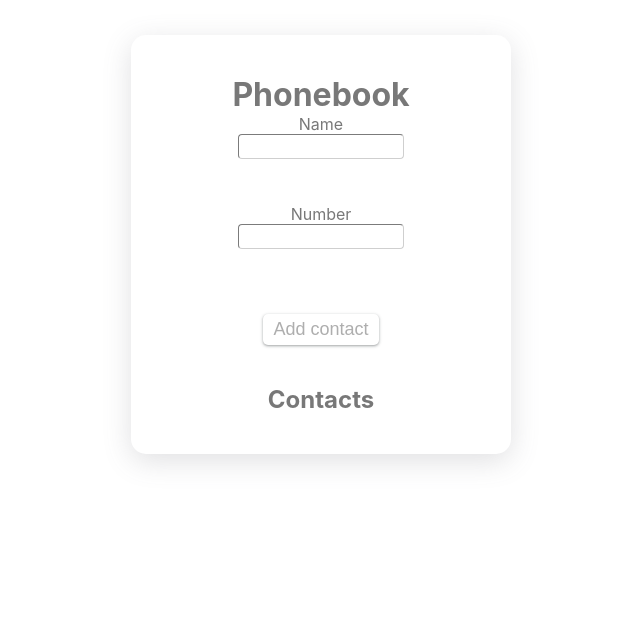
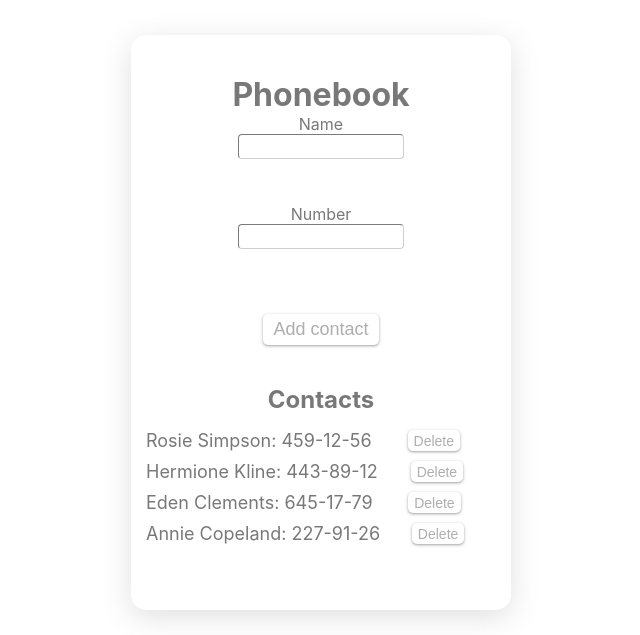
Before and after one commit to iakivpekarskyi/goit-react-hw-02-phonebook, a React (Create React App) app: page / in a window 1280 px wide. Shown: the part 165-800 px from the top of the page, without its empty margins (319-959 px from the left). Built offline with nearby package versions, Linux system fonts and the light colour scheme.

Commit message:
added  addContact & removeContact

```diff
--- a/src/components/App/App.jsx
+++ b/src/components/App/App.jsx
@@ -4,6 +4,7 @@ import { ContactForm } from '../ContactForm/ContactForm';
 import { ContactList } from '../ContactList/ContactList';
 import { Filter } from '../Filter/Filter';
 import { Layout } from './App.styled';
+import { nanoid } from 'nanoid';
 
 export class App extends Component {
   state = {
@@ -16,16 +17,35 @@ export class App extends Component {
     filter: '',
   };
 
+  addContact = ({ name, number }) => {
+    const newContact = {
+      id: nanoid(),
+      name,
+      number,
+    };
+
+    this.state.contacts.map(contact => contact.name).includes(name)
+      ? alert(`${name} is already in contacts list`)
+      : this.setState(prevState => ({
+          contacts: [newContact, ...prevState.contacts],
+        }));
+  };
+
+  onRemove = contactId => {
+    this.setState(prevState => ({
+      contacts: prevState.contacts.filter(contact => contact.id !== contactId),
+    }));
+  };
+
   render() {
     return (
       <Layout>
         <GlobalStyles />
         <h1>Phonebook</h1>
-        <ContactForm />
-
+        <ContactForm onAddContact={this.addContact} />
         <h2>Contacts</h2>
+        <ContactList contacts={this.state.contacts} onRemove={this.onRemove} />
         {/* <Filter /> */}
-        {/* <ContactList /> */}
       </Layout>
     );
   }
--- a/src/components/ContactForm/ContactForm.jsx
+++ b/src/components/ContactForm/ContactForm.jsx
@@ -1,5 +1,6 @@
 import { Formik } from 'formik';
 import * as Yup from 'yup';
+import { nanoid } from 'nanoid';
 import {
   FormikForm,
   Label,
@@ -8,14 +9,14 @@ import {
   FormBtn,
 } from './ContactForm.styled';
 
-const AddContactSchema = Yup.object().shape({
+const validationSchema = Yup.object().shape({
   name: Yup.string()
     .min(2, 'Too Short!')
-    .max(5, 'Too Long!')
+    .max(10, 'Too Long!')
     .required('Required'),
   number: Yup.string()
     .min(2, 'Too Short!')
-    .max(5, 'Too Long!')
+    .max(15, 'Too Long!')
     .required('Required'),
 });
 
@@ -24,16 +25,23 @@ const initialValues = {
   number: '',
 };
 
-export const ContactForm = () => {
+export const ContactForm = ({ onAddContact }) => {
   const handleSubmit = (values, { resetForm }) => {
     console.log(values);
+
+    const newContact = {
+      id: nanoid(),
+      ...values,
+    };
+    onAddContact(newContact);
+
     resetForm();
   };
 
   return (
     <Formik
       initialValues={initialValues}
-      validationSchema={AddContactSchema}
+      validationSchema={validationSchema}
       onSubmit={handleSubmit}
     >
       <FormikForm autoComplete="off">
--- a/src/components/ContactList/ContactList.jsx
+++ b/src/components/ContactList/ContactList.jsx
@@ -1,18 +1,32 @@
-// const ContactListItem = ({ id, name, number, onRemove }) => {
-//   return (
-//     <li>
-//       {name}:{number} <button onClick={onRemove(id)}> Delete</button>
-//     </li>
-//   );
-// };
+import PropTypes from 'prop-types';
+import { ContactListItem } from 'components/ContactListItem/ContactListItem';
+import { ContactListWrap } from './ContactList.styled';
 
-// export const ContactList = ({ contacts, onRemove }) => {
-//   if (contacts.length === 0) return null;
-//   return (
-//     <ul>
-//       {contacts.map(contact => (
-//         <ContactListItem {...contact} onRemove={onRemove} />
-//       ))}
-//     </ul>
-//   );
-// };
+export const ContactList = ({ contacts, onRemove }) => {
+  return (
+    <ContactListWrap>
+      {contacts.map(({ id, name, number }) => {
+        return (
+          <ContactListItem
+            key={id}
+            name={name}
+            number={number}
+            id={id}
+            onRemove={onRemove}
+          />
+        );
+      })}
+    </ContactListWrap>
+  );
+};
+
+ContactList.propTypes = {
+  contacts: PropTypes.arrayOf(
+    PropTypes.shape({
+      id: PropTypes.string.isRequired,
+      name: PropTypes.string.isRequired,
+      number: PropTypes.string.isRequired,
+    })
+  ),
+  onRemove: PropTypes.func.isRequired,
+};
--- a/src/components/ContactList/ContactList.styled.jsx
+++ b/src/components/ContactList/ContactList.styled.jsx
@@ -1 +1,5 @@
 import styled from 'styled-components';
+
+export const ContactListWrap = styled.ul`
+  padding: 0;
+`;
--- /dev/null
+++ b/src/components/ContactListItem/ContactListItem.jsx
@@ -0,0 +1,22 @@
+import PropTypes from 'prop-types';
+import { ListItem, Text, Button } from './ContactListItem.styled';
+
+export const ContactListItem = ({ id, name, number, onRemove }) => {
+  return (
+    <ListItem>
+      <Text>
+        {name}: {number}
+      </Text>
+      <Button type="button" onClick={() => onRemove(id)}>
+        Delete
+      </Button>
+    </ListItem>
+  );
+};
+
+ContactListItem.propTypes = {
+  name: PropTypes.string.isRequired,
+  number: PropTypes.string.isRequired,
+  id: PropTypes.string.isRequired,
+  onRemove: PropTypes.func.isRequired,
+};
--- /dev/null
+++ b/src/components/ContactListItem/ContactListItem.styled.jsx
@@ -0,0 +1,29 @@
+import styled from 'styled-components';
+
+export const ListItem = styled.li`
+  width: 350px;
+  display: flex;
+  justify-content: space-between;
+
+  margin-bottom: 10px;
+`;
+
+export const Text = styled.p`
+  font-size: 18px;
+`;
+
+export const Button = styled.button`
+  background-color: #ffffff;
+  font-size: 14px;
+  color: #aeaeae;
+  box-shadow: rgba(60, 64, 67, 0.3) 0px 1px 2px 0px,
+    rgba(60, 64, 67, 0.15) 0px 1px 3px 1px;
+
+  :hover,
+  :focus {
+    background-color: #ffffff;
+    color: #7b7b7b;
+    box-shadow: rgba(100, 100, 111, 0.4) 0px 7px 29px 0px;
+    border: #ffffff;
+  }
+`;
```
